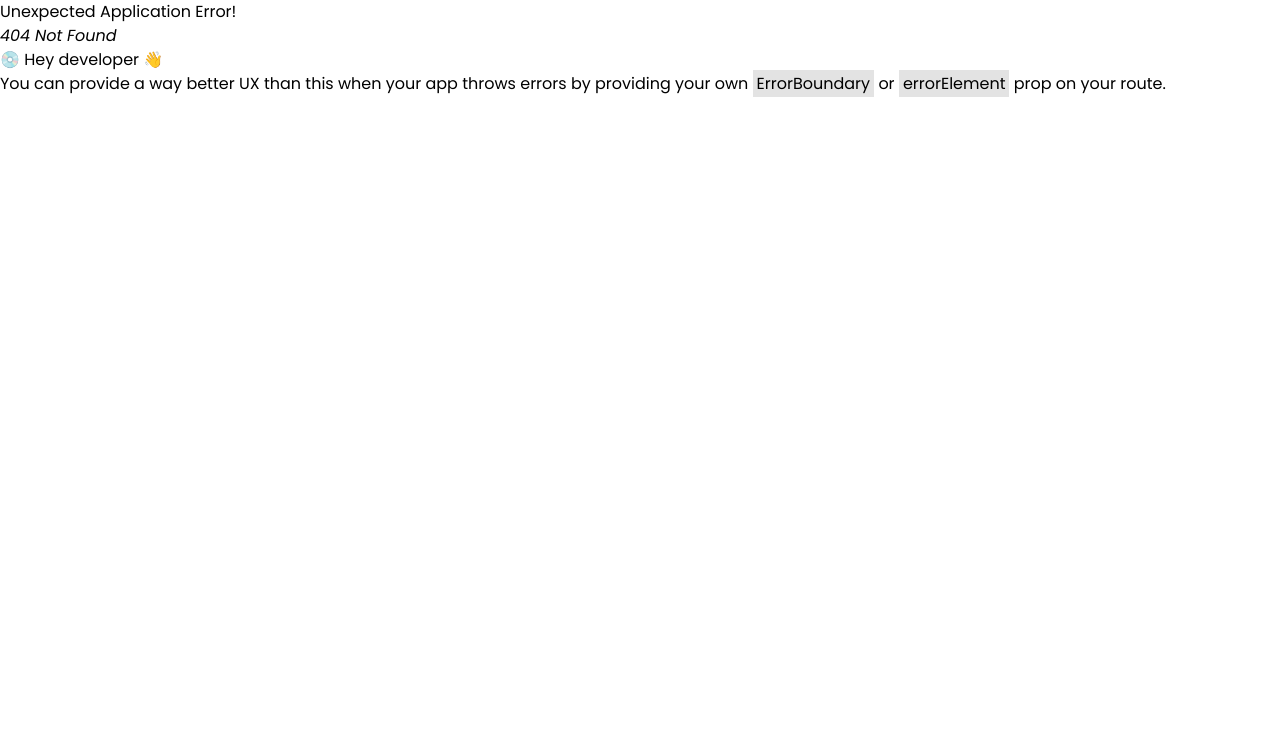
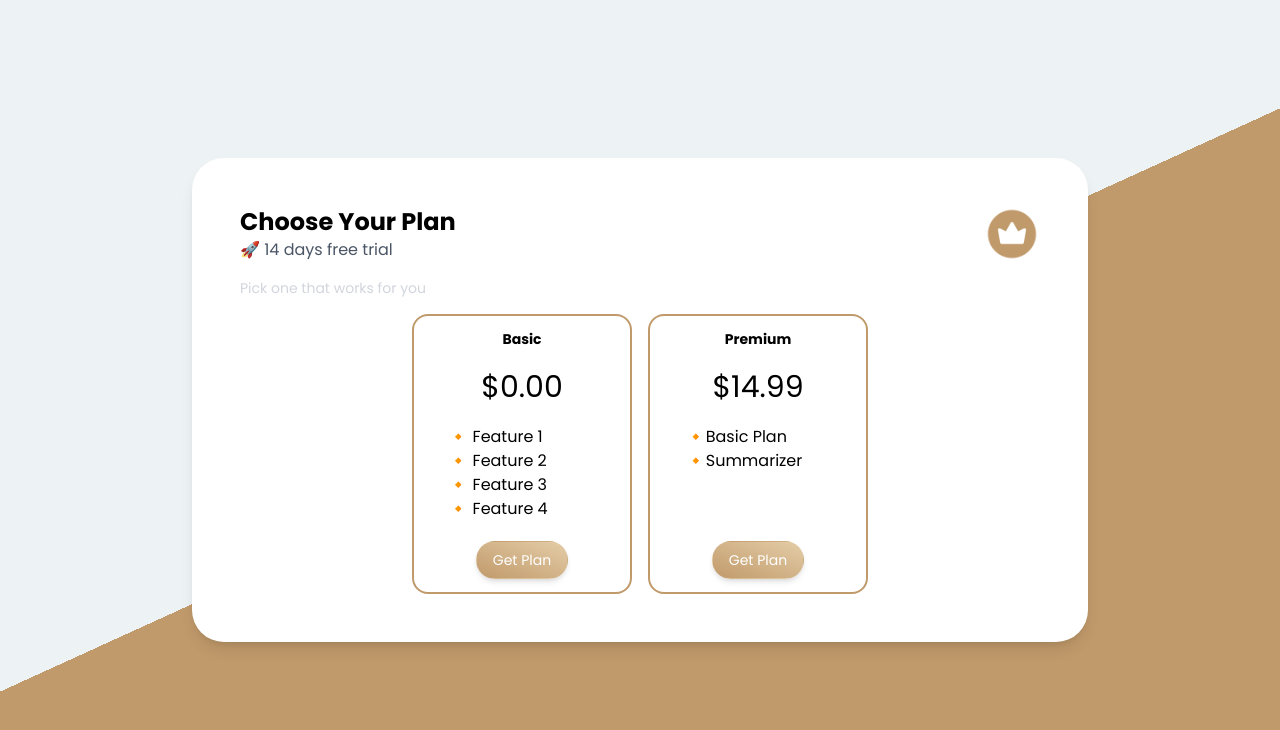
Before and after one commit to pola-k/BookSphere, a React (Vite) app in the folder booksphere/: page /subscription in a window 1280 px wide. Before the commit this address had no page. Shown: the top 730 px of the page. Built offline with nearby package versions, Linux system fonts and the light colour scheme.

Commit message:
Added subscription plan

```diff
--- a/booksphere/src/App.jsx
+++ b/booksphere/src/App.jsx
@@ -2,6 +2,7 @@ import Login from "./pages/Login/Login"
 import Signup from "./pages/Signup/Signup"
 import Home from "./pages/Home/Home"
 import Homepage from "./pages/Homepage/Homepage"
+import Subscription from "./pages/subscription"
 import {createBrowserRouter, RouterProvider} from "react-router-dom"
 
 export default function App() {
@@ -24,6 +25,10 @@ export default function App() {
         path:"/homepage",
         element:<Homepage/>,
       },
+      {
+        path:"/subscription",
+        element:<Subscription/>,
+      }
     ]
   )
 
--- /dev/null
+++ b/booksphere/src/components/cards.jsx
@@ -0,0 +1,27 @@
+export default function Card({ messages }) {
+    return (
+        <div className="p-5 space-y-5 relative z-10 h-70 w-55 max-w-full sm:w-55 rounded-2xl border-2 border-[#C19A6B] flex flex-col items-center justify-center transition-transform duration-200 hover:-translate-y-1 hover:shadow-lg">
+            <h2 className="font-bold text-sm">{messages}</h2>
+            {messages[0] === "Premium" ? <span className="text-3xl">$14.99</span> : <p className="text-3xl">$0.00</p>}
+
+            <ul className="space-y-3 pr-12">
+                {messages[0] === "Premium" ? (
+                    <ul className="pl-5 mb-12">
+                        <li>🔸Basic Plan</li>
+                        <li>🔸Summarizer</li>
+                    </ul>
+                ) : (
+                    <ul>
+                        <li>🔸 Feature 1</li>
+                        <li>🔸 Feature 2</li>
+                        <li>🔸 Feature 3</li>
+                        <li>🔸 Feature 4</li>
+                    </ul>
+                )}
+            </ul>
+            <button className="rounded-full bg-gradient-to-tr from-[#C19A6B] to-[#E4CDA7] py-2 px-4 border border-transparent text-center text-sm text-white shadow-md cursor-pointer w-half max-w-xs" type="button">
+                Get Plan
+            </button>
+        </div>
+    );
+}
--- /dev/null
+++ b/booksphere/src/pages/Subscription.css
@@ -0,0 +1,10 @@
+.body {
+    background: linear-gradient(155.5deg, #edf2f4 50%, #C19A6B 50%);
+    min-height: 100vh;
+    width: 100%;
+    display: flex;
+    flex-wrap: wrap;
+    justify-content: center;
+    align-items: center;
+    padding: 20px;
+}
--- /dev/null
+++ b/booksphere/src/pages/subscription.jsx
@@ -0,0 +1,23 @@
+import { useState } from "react";
+import { Link } from "react-router-dom";
+import "./Subscription.css";
+import Card from "../components/cards";
+import Crown from "../images/card.png";
+
+export default function Subscription() {
+    const Myarray = ["Basic", "Premium"];
+    return (
+        <div className="body">
+            <div className="flex overflow-hidden flex-col relative z-10 bg-white h-100vh shadow-lg rounded-4xl p-12  max-w-full sm:w-4xl">
+                <h1 className="text-2xl font-bold md:text-left text-center">Choose Your Plan</h1>
+                <p className="text-gray-600  md:text-left text-center">🚀 14 days free trial</p>
+                <p className="text-gray-300 text-sm mt-4 mb-4  md:text-left text-center">Pick one that works for you</p>
+                <img src={Crown} alt="Red Circle" className="w-30 h-30 absolute hidden sm:block top-4 right-4 sm:" />
+                <div className="flex flex-col sm:flex-row space-x-0 sm:space-x-4 space-y-4 sm:space-y-0 items-center justify-center">
+                    <Card messages={[Myarray[0]]} />
+                    <Card messages={[Myarray[1]]} />
+                </div>
+            </div>
+        </div>
+    );
+}
```
Also changed, not shown: booksphere/src/images/card.png (added), booksphere/src/index.css (line endings or trailing spaces), 1 other file (tests, documents, lock files or other folders).
